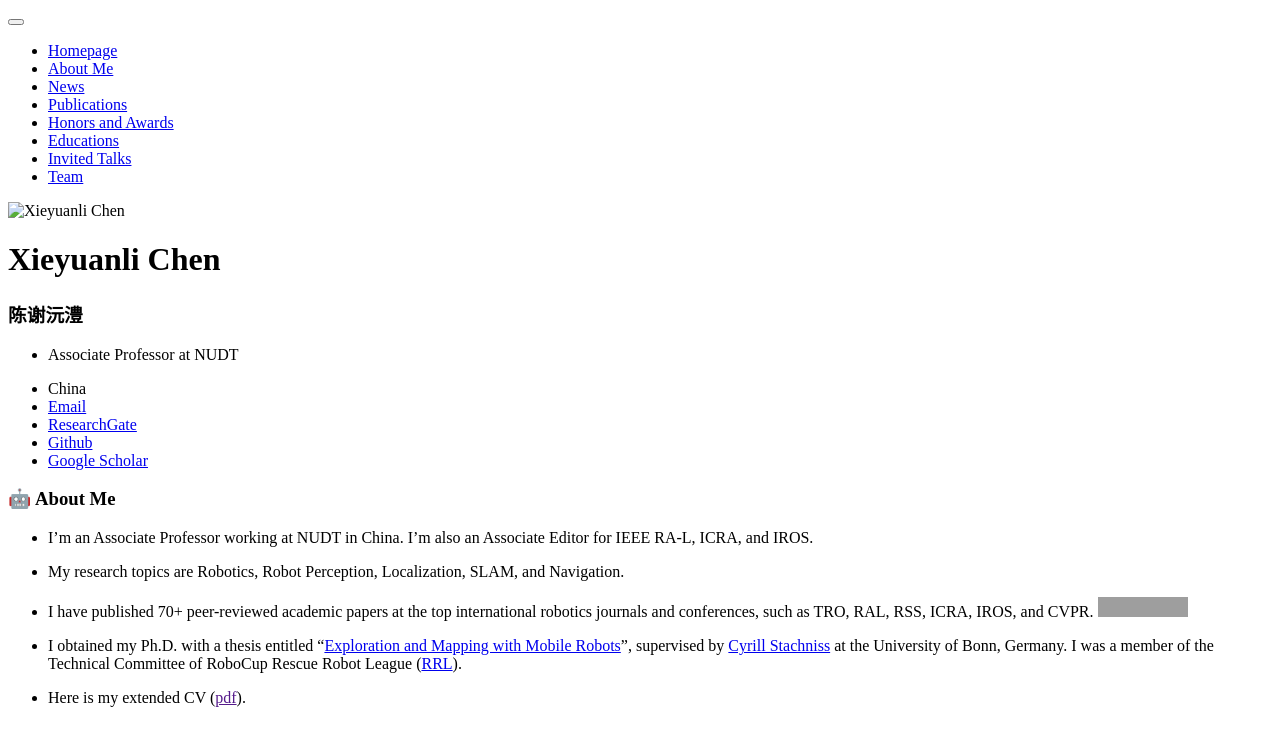
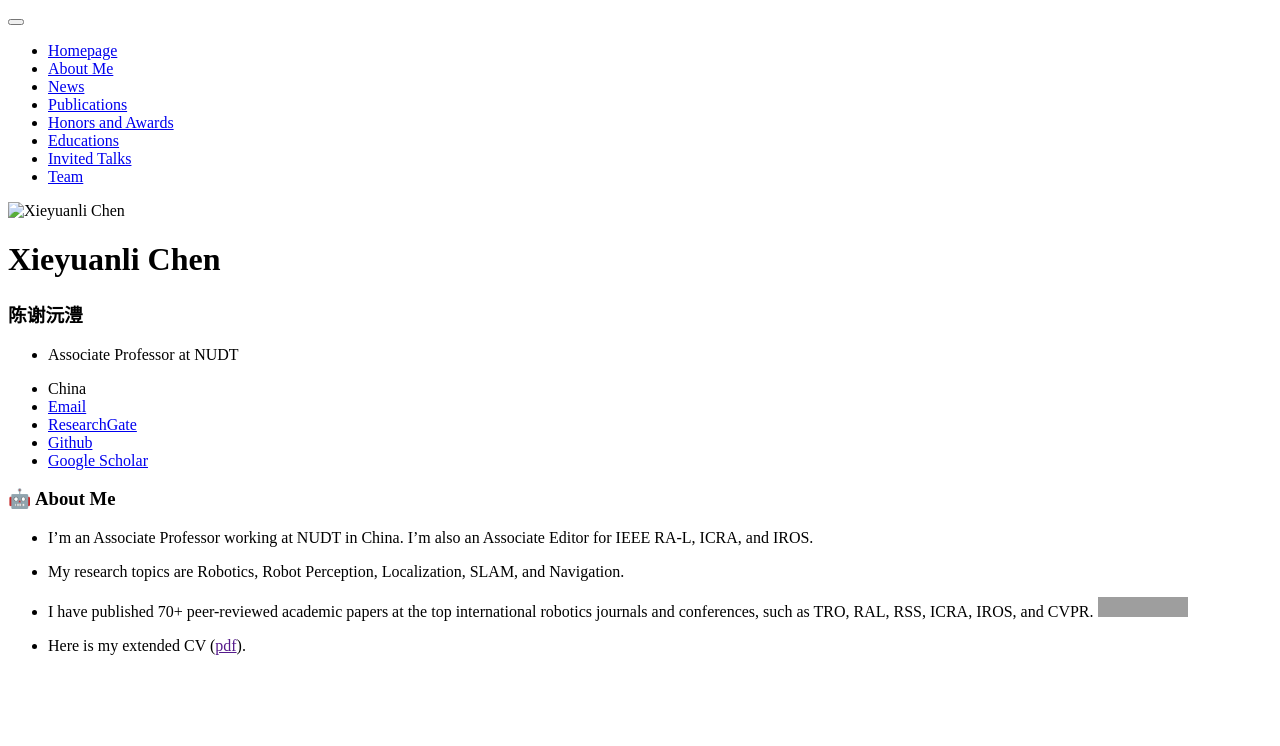
Before and after one commit to shenyehui/my-home, a Jekyll site: the page built from _pages/includes/intro.md, in a window 1280 px wide. Shown: the top 746 px of the page. Built offline with Jekyll 4.4.1, drawn with Linux system fonts in a browser that asks for light colours; our own code applies the rules of GitHub Pages for plain Markdown files; grey boxes are pictures that could not be loaded.

Commit message:
Update intro.md

```diff
--- a/_pages/includes/intro.md
+++ b/_pages/includes/intro.md
@@ -5,6 +5,4 @@
 
 - I have published 70+ peer-reviewed academic papers at the top international robotics journals and conferences, such as TRO, RAL, RSS, ICRA, IROS, and CVPR. <a href='https://scholar.google.com/citations?user=DvrngV4AAAAJ'><img src="https://img.shields.io/endpoint?logo=Google%20Scholar&url=https%3A%2F%2Fcdn.jsdelivr.net%2Fgh%2FChen-Xieyuanli%2Fmy-home@google-scholar-stats%2Fgs_data_shieldsio.json&labelColor=f6f6f6&color=9cf&style=flat&label=citations"></a>
 
-- I obtained my Ph.D. with a thesis entitled “[Exploration and Mapping with Mobile Robots](https://hdl.handle.net/20.500.11811/10228)”, supervised by [Cyrill Stachniss](https://www.ipb.uni-bonn.de/people/cyrill-stachniss/index.html) at the University of Bonn, Germany. I was a member of the Technical Committee of RoboCup Rescue Robot League ([RRL](https://rrl.robocup.org/)).
-
 - Here is my extended CV ([pdf]()).
```
